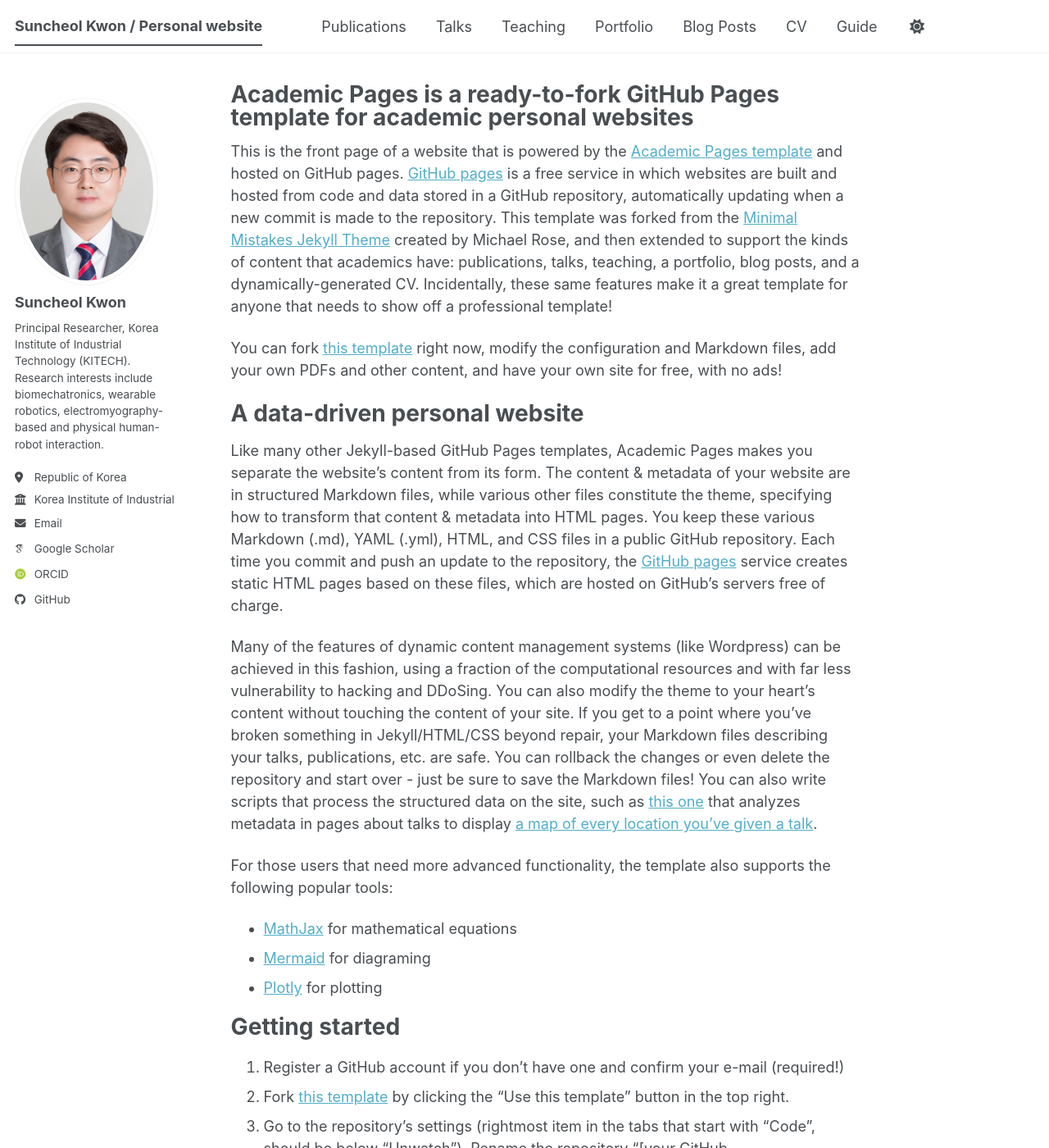
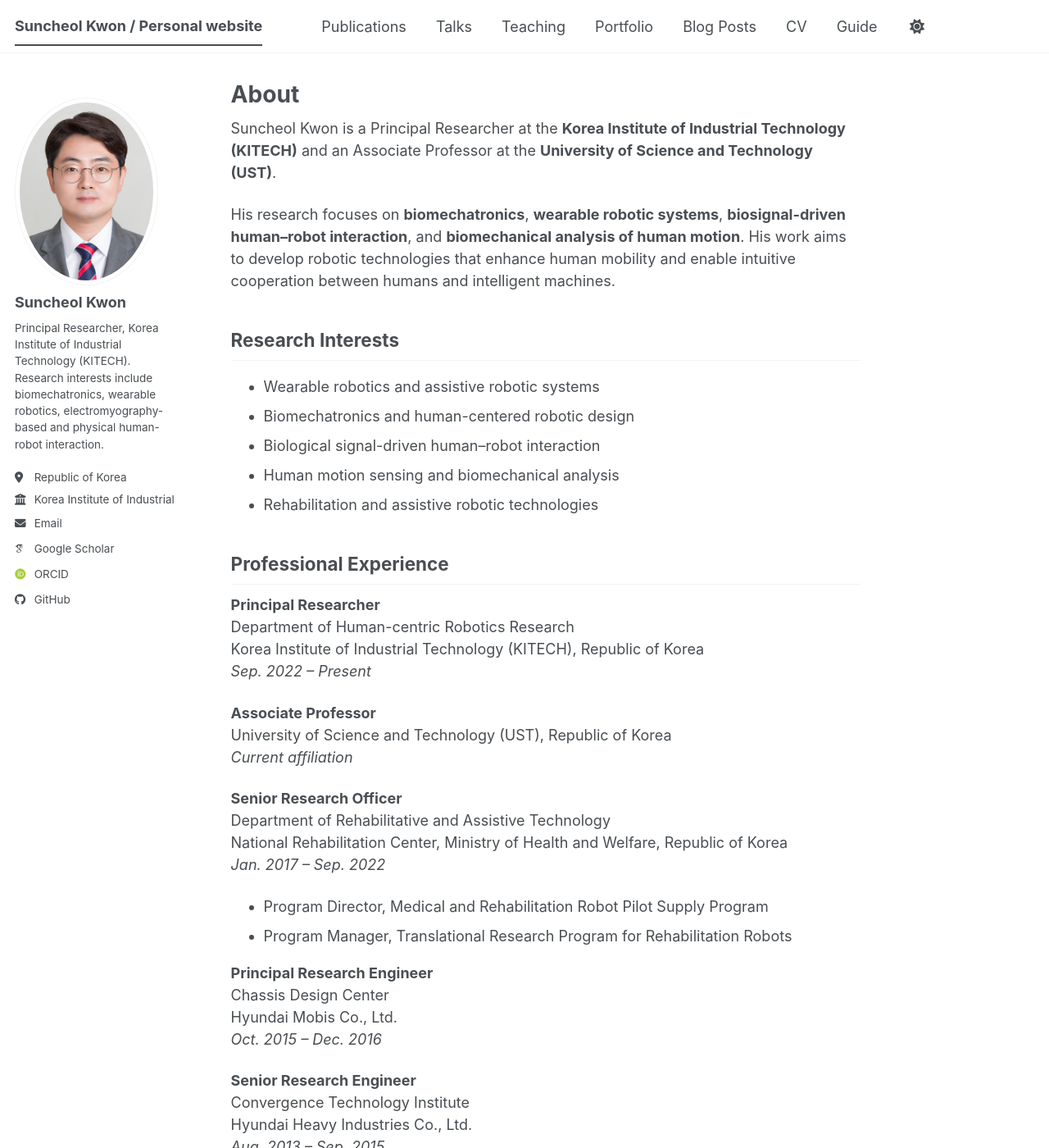
Before and after one commit to suncheolkwon/suncheolkwon.github.io, a Jekyll site: the page built from _pages/about.md, in a window 1280 px wide and 1400 px high. Shown: the whole window at 82% size. Built offline with Jekyll 4.4.1, drawn with Linux system fonts in a browser that asks for light colours; some web fonts are replaced; a script bundle is joined from its source files by our own code; library files that are not in the unit come from our copies; some of the changed text lies outside the part shown.

Commit message:
Revise about page with updated author information
Updated the about page to reflect the author's current position and research interests.

```diff
--- a/_pages/about.md
+++ b/_pages/about.md
@@ -1,56 +1,100 @@
 ---
 permalink: /
-title: "Academic Pages is a ready-to-fork GitHub Pages template for academic personal websites"
+title: "About"
 author_profile: true
 redirect_from:
   - /about/
   - /about.html
 ---
 
-This is the front page of a website that is powered by the [Academic Pages template](https://github.com/academicpages/academicpages.github.io) and hosted on GitHub pages. [GitHub pages](https://pages.github.com) is a free service in which websites are built and hosted from code and data stored in a GitHub repository, automatically updating when a new commit is made to the repository. This template was forked from the [Minimal Mistakes Jekyll Theme](https://mmistakes.github.io/minimal-mistakes/) created by Michael Rose, and then extended to support the kinds of content that academics have: publications, talks, teaching, a portfolio, blog posts, and a dynamically-generated CV. Incidentally, these same features make it a great template for anyone that needs to show off a professional template!
+Suncheol Kwon is a Principal Researcher at the **Korea Institute of Industrial Technology (KITECH)** and an Associate Professor at the **University of Science and Technology (UST)**.
 
- You can fork [this template](https://github.com/academicpages/academicpages.github.io) right now, modify the configuration and Markdown files, add your own PDFs and other content, and have your own site for free, with no ads!
+His research focuses on **biomechatronics**, **wearable robotic systems**, **biosignal-driven human–robot interaction**, and **biomechanical analysis of human motion**. His work aims to develop robotic technologies that enhance human mobility and enable intuitive cooperation between humans and intelligent machines.
 
-A data-driven personal website
-======
-Like many other Jekyll-based GitHub Pages templates, Academic Pages makes you separate the website's content from its form. The content & metadata of your website are in structured Markdown files, while various other files constitute the theme, specifying how to transform that content & metadata into HTML pages. You keep these various Markdown (.md), YAML (.yml), HTML, and CSS files in a public GitHub repository. Each time you commit and push an update to the repository, the [GitHub pages](https://pages.github.com/) service creates static HTML pages based on these files, which are hosted on GitHub's servers free of charge.
+## Research Interests
 
-Many of the features of dynamic content management systems (like Wordpress) can be achieved in this fashion, using a fraction of the computational resources and with far less vulnerability to hacking and DDoSing. You can also modify the theme to your heart's content without touching the content of your site. If you get to a point where you've broken something in Jekyll/HTML/CSS beyond repair, your Markdown files describing your talks, publications, etc. are safe. You can rollback the changes or even delete the repository and start over - just be sure to save the Markdown files! You can also write scripts that process the structured data on the site, such as [this one](https://github.com/academicpages/academicpages.github.io/blob/master/talkmap.ipynb) that analyzes metadata in pages about talks to display [a map of every location you've given a talk](https://academicpages.github.io/talkmap.html).
+- Wearable robotics and assistive robotic systems
+- Biomechatronics and human-centered robotic design
+- Biological signal-driven human–robot interaction
+- Human motion sensing and biomechanical analysis
+- Rehabilitation and assistive robotic technologies
 
-For those users that need more advanced functionality, the template also supports the following popular tools:
-- [MathJax](https://www.mathjax.org/) for mathematical equations
-- [Mermaid](https://mermaid.js.org/) for diagraming
-- [Plotly](https://plotly.com/javascript/) for plotting
+## Professional Experience
 
-Getting started
-======
-1. Register a GitHub account if you don't have one and confirm your e-mail (required!)
-1. Fork [this template](https://github.com/academicpages/academicpages.github.io) by clicking the "Use this template" button in the top right.
-1. Go to the repository's settings (rightmost item in the tabs that start with "Code", should be below "Unwatch"). Rename the repository "[your GitHub username].github.io", which will also be your website's URL.
-1. Set site-wide configuration and create content & metadata (see below -- also see [this set of diffs](https://archive.is/3TPas) showing what files were changed to set up [an example site](https://getorg-testacct.github.io) for a user with the username "getorg-testacct")
-1. Upload any files (like PDFs, .zip files, etc.) to the files/ directory. They will appear at https://[your GitHub username].github.io/files/example.pdf.
-1. Check status by going to the repository settings, in the "GitHub pages" section
+**Principal Researcher**
+Department of Human-centric Robotics Research
+Korea Institute of Industrial Technology (KITECH), Republic of Korea
+*Sep. 2022 – Present*
 
-Site-wide configuration
-------
-The main configuration file for the site is in the base directory in [_config.yml](https://github.com/academicpages/academicpages.github.io/blob/master/_config.yml), which defines the content in the sidebars and other site-wide features. You will need to replace the default variables with ones about yourself and your site's github repository. The configuration file for the top menu is in [_data/navigation.yml](https://github.com/academicpages/academicpages.github.io/blob/master/_data/navigation.yml). For example, if you don't have a portfolio or blog posts, you can remove those items from that navigation.yml file to remove them from the header.
+**Associate Professor**
+University of Science and Technology (UST), Republic of Korea
+*Current affiliation*
 
-Create content & metadata
-------
-For site content, there is one Markdown file for each type of content, which are stored in directories like _publications, _talks, _posts, _teaching, or _pages. For example, each talk is a Markdown file in the [_talks directory](https://github.com/academicpages/academicpages.github.io/tree/master/_talks). At the top of each Markdown file is structured data in YAML about the talk, which the theme will parse to do lots of cool stuff. The same structured data about a talk is used to generate the list of talks on the [Talks page](https://academicpages.github.io/talks), each [individual page](https://academicpages.github.io/talks/2012-03-01-talk-1) for specific talks, the talks section for the [CV page](https://academicpages.github.io/cv), and the [map of places you've given a talk](https://academicpages.github.io/talkmap.html) (if you run this [python file](https://github.com/academicpages/academicpages.github.io/blob/master/talkmap.py) or [Jupyter notebook](https://github.com/academicpages/academicpages.github.io/blob/master/talkmap.ipynb), which creates the HTML for the map based on the contents of the _talks directory).
+**Senior Research Officer**
+Department of Rehabilitative and Assistive Technology
+National Rehabilitation Center, Ministry of Health and Welfare, Republic of Korea
+*Jan. 2017 – Sep. 2022*
 
-**Markdown generator**
+- Program Director, Medical and Rehabilitation Robot Pilot Supply Program
+- Program Manager, Translational Research Program for Rehabilitation Robots
 
-The repository includes [a set of Jupyter notebooks](https://github.com/academicpages/academicpages.github.io/tree/master/markdown_generator
-) that converts a CSV containing structured data about talks or presentations into individual Markdown files that will be properly formatted for the Academic Pages template. The sample CSVs in that directory are the ones I used to create my own personal website at stuartgeiger.com. My usual workflow is that I keep a spreadsheet of my publications and talks, then run the code in these notebooks to generate the Markdown files, then commit and push them to the GitHub repository.
+**Principal Research Engineer**
+Chassis Design Center
+Hyundai Mobis Co., Ltd.
+*Oct. 2015 – Dec. 2016*
 
-How to edit your site's GitHub repository
-------
-Many people use a git client to create files on their local computer and then push them to GitHub's servers. If you are not familiar with git, you can directly edit these configuration and Markdown files directly in the github.com interface. Navigate to a file (like [this one](https://github.com/academicpages/academicpages.github.io/blob/master/_talks/2012-03-01-talk-1.md) and click the pencil icon in the top right of the content preview (to the right of the "Raw | Blame | History" buttons). You can delete a file by clicking the trashcan icon to the right of the pencil icon. You can also create new files or upload files by navigating to a directory and clicking the "Create new file" or "Upload files" buttons.
+**Senior Research Engineer**
+Convergence Technology Institute
+Hyundai Heavy Industries Co., Ltd.
+*Aug. 2013 – Sep. 2015*
 
-Example: editing a Markdown file for a talk
-![Editing a Markdown file for a talk](/images/editing-talk.png)
+**Researcher**
+Battery Technology Center
+LG Chem Co., Ltd.
+*Aug. 2005 – Feb. 2006*
 
-For more info
-------
-More info about configuring Academic Pages can be found in [the guide](https://academicpages.github.io/markdown/), the [growing wiki](https://github.com/academicpages/academicpages.github.io/wiki), and you can always [ask a question on GitHub](https://github.com/academicpages/academicpages.github.io/discussions). The [guides for the Minimal Mistakes theme](https://mmistakes.github.io/minimal-mistakes/docs/configuration/) (which this theme was forked from) might also be helpful.
+## Visiting Research
+
+**Visiting Student**
+Functional and Applied Biomechanics Section
+Rehabilitation Medicine Department, Clinical Center
+National Institutes of Health (NIH), USA
+*Jan. 2011 – Jul. 2011*
+
+Advisor: Prof. Hyung-Soon Park
+
+## Education
+
+**Ph.D. in Mechanical Engineering**
+KAIST, Aug. 2013
+
+Thesis: *Power assistance using surface electromyography and its influence on human movement stability*
+Advisor: Prof. Jung Kim
+
+**M.S. in Mechanical Engineering**
+KAIST, Jan. 2009
+
+Thesis: *A physical human-machine interaction using SEMG of the upper limb*
+Advisor: Prof. Jung Kim
+
+**B.S. in Mechanical Engineering**
+Korea University, Feb. 2007
+
+## Honors and Awards
+
+- Minister's Commendation, Ministry of Health and Welfare, 2020
+- Outstanding Dissertation Award, KAIST, 2009
+- Wooduk Scholarship, Wooduk Foundation, 2011
+- Mirae Woohak Scholarship, Mirae Woohak Foundation, 2006
+- Multiple Semester High Honors and scholarship awards, Korea University
+
+## Contact
+
+**KITECH Bio-Robotics Lab**
+Korea Institute of Industrial Technology
+
+Email: [skwon@kitech.re.kr](mailto:skwon@kitech.re.kr)
+Alternative email: [kitech.skwon@gmail.com](mailto:kitech.skwon@gmail.com)
+
+ORCID: [0000-0002-0072-5429](https://orcid.org/0000-0002-0072-5429)
+Google Scholar: [Suncheol Kwon](https://scholar.google.com/citations?user=vzONlMM-dvIC&hl=en)
```
